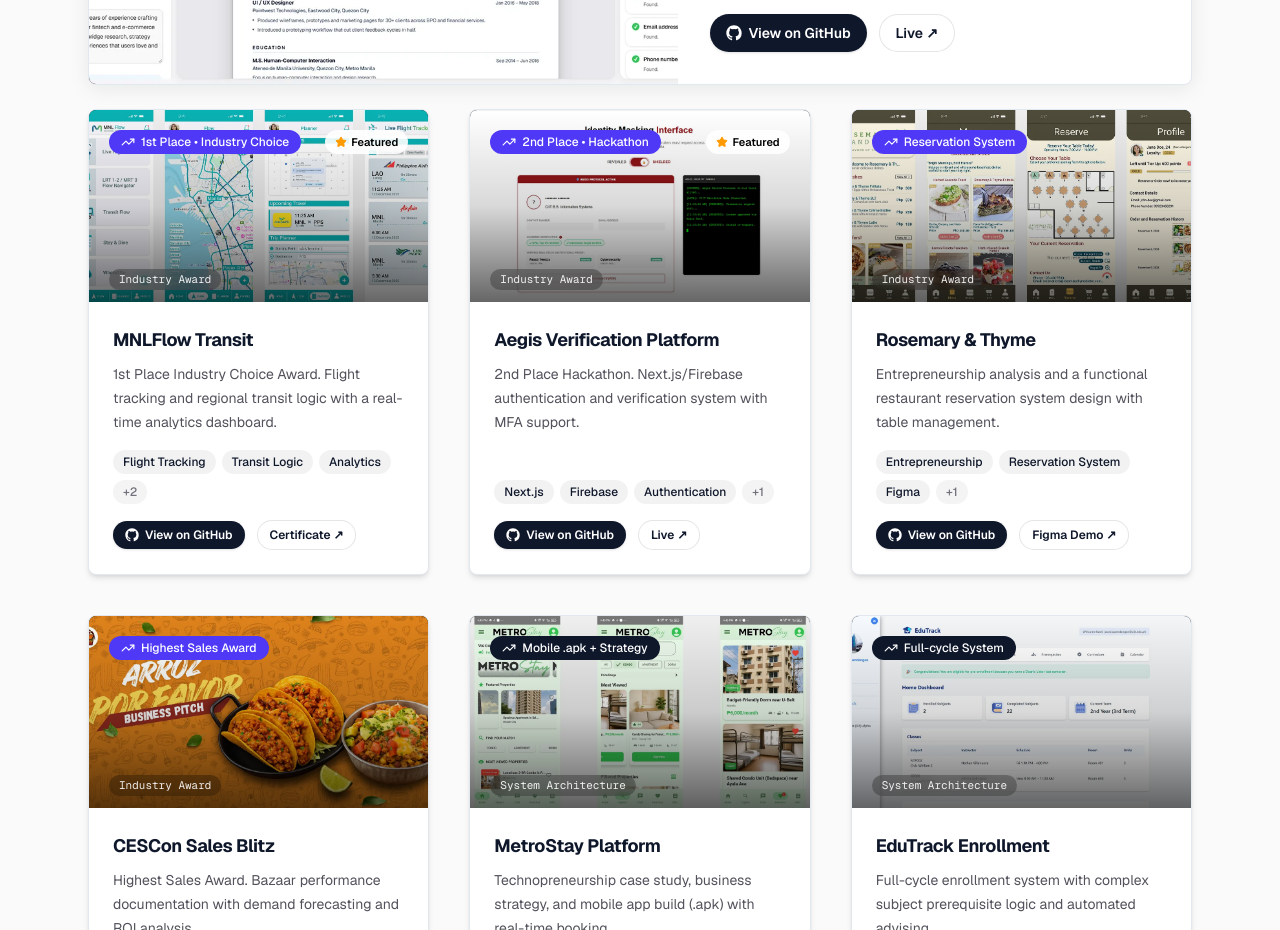
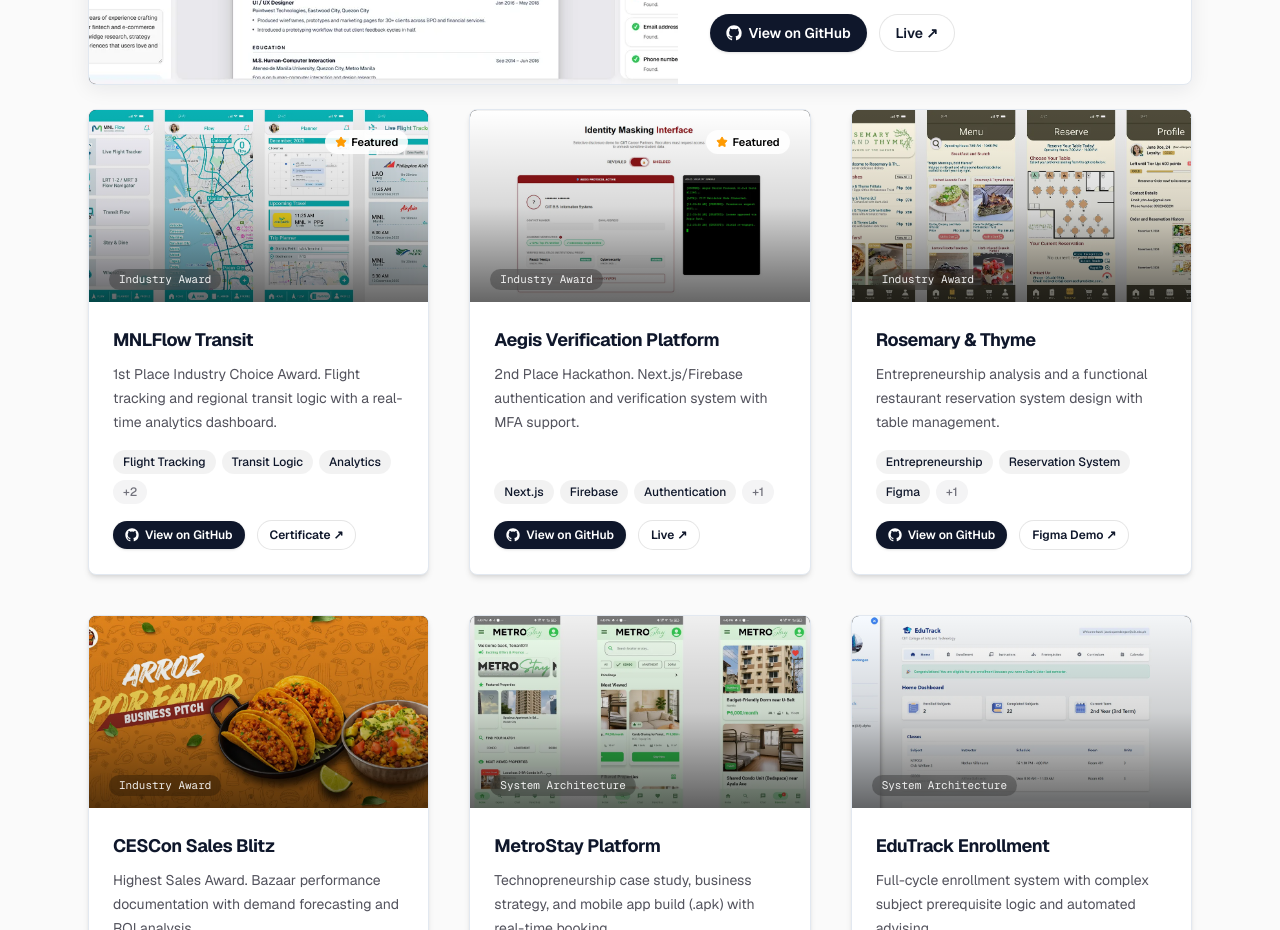
Before and after one commit to jacobconradquendangan-portfolio/portfolio-website-v2, a Next.js app: page / in a window 1280 px wide. Shown: the part 2960-3890 px from the top of the page. Built offline with nearby package versions, Linux system fonts and the light colour scheme.

Commit message:
Remove TrendingUp icon from project highlight display

```diff
--- a/src/components/Projects.tsx
+++ b/src/components/Projects.tsx
@@ -3,7 +3,7 @@
 import { useState, useSyncExternalStore } from "react";
 import Image from "next/image";
 import { motion, AnimatePresence } from "framer-motion";
-import { ArrowUpRight, Search, Star, TrendingUp } from "lucide-react";
+import { ArrowUpRight, Search, Star } from "lucide-react";
 import { GithubIcon } from "./icons";
 import SectionHeading from "./SectionHeading";
 import { projects, projectCategories } from "@/data/portfolio";
@@ -172,9 +172,6 @@ export default function Projects() {
                 ) : (
                   <div className="bg-grid absolute inset-0 opacity-40" />
                 )}
-                <span className={`relative inline-flex items-center gap-1.5 rounded-full px-3 py-1 text-xs font-medium text-white backdrop-blur ${highlightStyle[p.category] ?? "bg-black/25"}`}>
-                  <TrendingUp className="h-3.5 w-3.5" /> {p.highlight}
-                </span>
                 {p.featured && (
                   <span className="absolute top-5 right-5 inline-flex items-center gap-1 rounded-full bg-white/90 px-2.5 py-1 text-[11px] font-semibold text-black">
                     <Star className="h-3 w-3 fill-amber-500 text-amber-500" /> Featured
```
